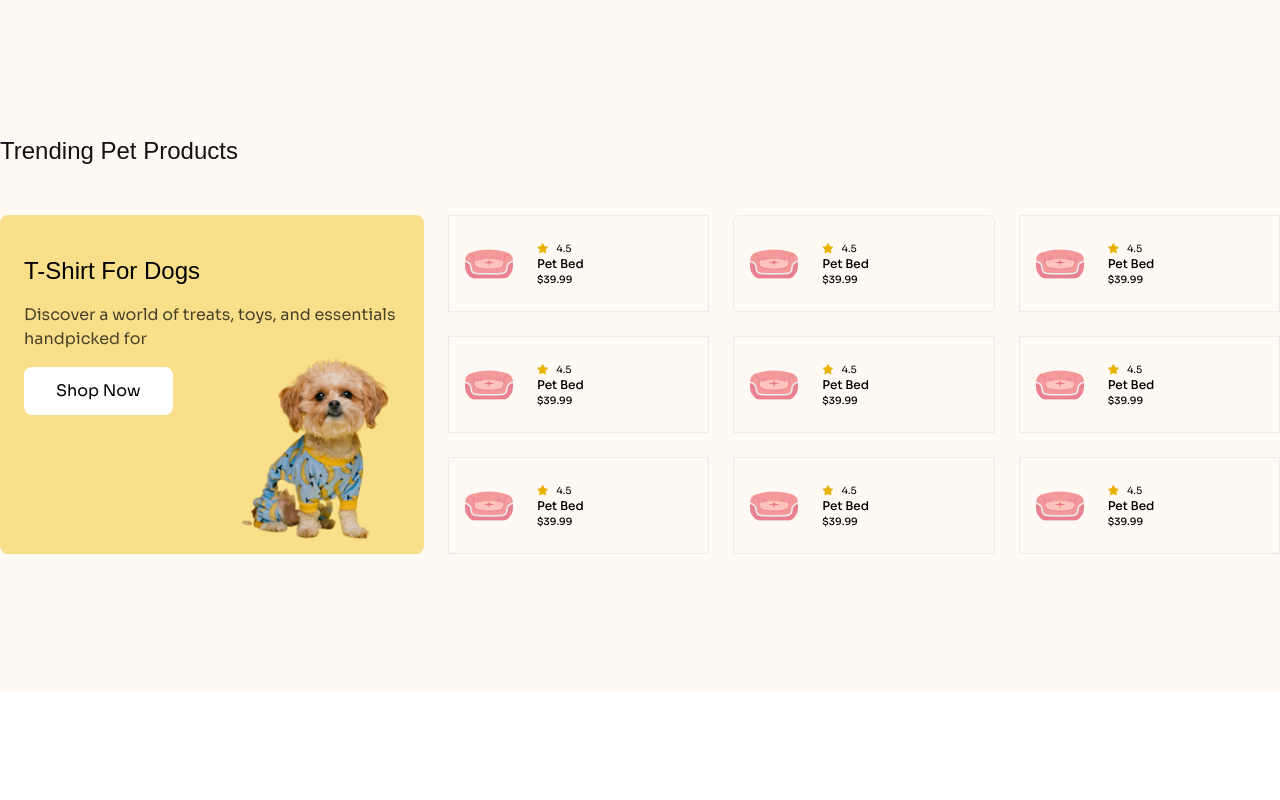
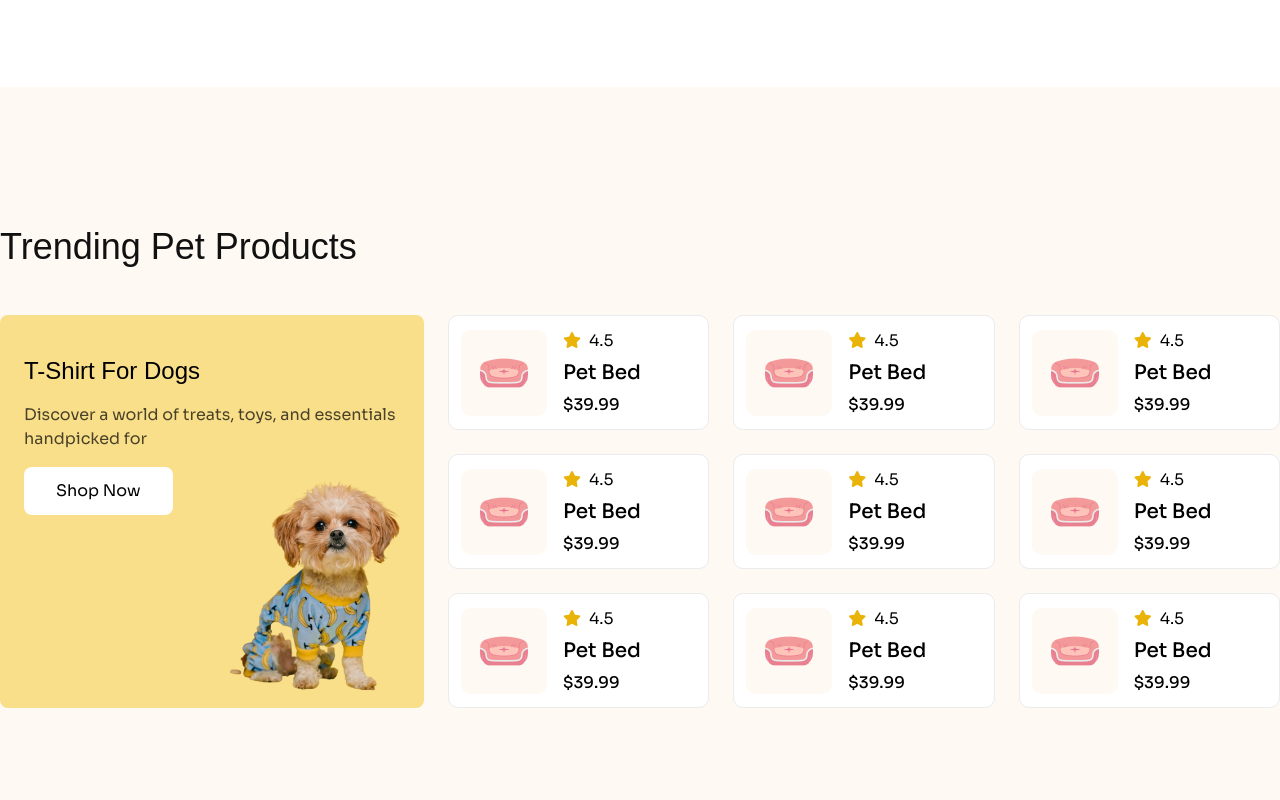
Before and after one commit to Ebadur-Rahman-Shohag/Assignment-03, a plain HTML site: page index.html in a window 1280 px wide. Shown: the part 1480-2280 px from the top of the page. Drawn offline with nearby package versions, Linux system fonts and the light colour scheme; a web font is replaced by a local one.

Commit message:
complete the project

```diff
--- a/index.html
+++ b/index.html
@@ -102,18 +102,18 @@
         <!-- banner details -->
         <div class="relative mt-8 lg:mt-6 px-7 lg:px-0 pb-40 z-10">
           <h1
-            class="font-normal font-adlam lg:leading-[4.56rem] text-3xl lg:text-6xl text-[#111111]"
+            class="font-normal font-adlam lg:leading-[4.56rem] text-3xl lg:text-[56px] text-[#111111]"
           >
             Pamper Your Pet,<br />Because They Deserve<br />the Best
           </h1>
           <p
-            class="max-w-[350px] lg:max-w-[672px] font-sora font-normal lg:leading-9 text-base text-[#111111] mt-3 lg:mt-4 opacity-[0.7]"
+            class="max-w-[350px] lg:max-w-[672px] font-sora font-normal lg:leading-9 text-base lg:text-xl text-[#111111] mt-3 lg:mt-4 opacity-[0.7]"
           >
             Discover a world of treats, toys, and essentials handpicked for your
             furry friends. Shop now and make tails wag with joy!
           </p>
           <button
-            class="mt-3 lg:mt-6 px-7 py-3 font-sora font-normal text-base bg-[#FFDC26] rounded-lg"
+            class="mt-3 lg:mt-6 px-7 py-3 font-sora font-normal text-base lg:text-xl bg-[#FFDC26] rounded-lg animate-bounce"
           >
             Find a pet
           </button>
@@ -130,8 +130,10 @@
         </div> -->
       </section>
       <!-- Categories Section -->
-      <section class="w-full max-w-[1320px] mx-auto mt-14 px-7 lg:px-0">
-        <h1 class="font-adlam font-normal text-2xl text-[#111111]">
+      <section
+        class="w-full max-w-[1320px] mx-auto mt-14 lg:mt-[140px] px-7 lg:px-0"
+      >
+        <h1 class="font-adlam font-normal text-2xl lg:text-4xl text-[#111111]">
           Browse By Categories
         </h1>
         <!-- card container -->
@@ -216,7 +218,9 @@
       <section class="w-full lg:bg-[#FFF9F4] mt-14 lg:mt-32 lg:pt-[140px]">
         <!-- container -->
         <div class="w-full max-w-[1320px] mx-auto px-7 lg:px-0 lg:pb-[138px]">
-          <h1 class="font-adlam font-normal text-2xl text-[#111111]">
+          <h1
+            class="font-adlam font-normal text-2xl lg:text-4xl text-[#111111]"
+          >
             Trending Pet Products
           </h1>
           <!-- cards container -->
@@ -256,146 +260,203 @@
             >
               <!-- card -->
               <div
-                class="border border-[#EAEBEC] flex items-center space-x-4 p-2"
+                class="bg-[#FFFFFF] border border-[#EAEBEC] rounded-md lg:rounded-[10px] flex items-center space-x-4 p-3"
               >
-                <div class="bg-[#FFF9F4] p-2 rounded-md">
+                <div
+                  class="bg-[#FFF9F4] p-2 rounded-md lg:rounded-[10px] lg:h-[86px] lg:w-[86px] lg:flex lg:items-center lg:justify-center"
+                >
                   <img src="./c1-assets/pet-couch.png" alt="couch-image" />
                 </div>
-                <div>
+                <div class="space-y-[6px]">
                   <p class="font-sora font-normal text-[10px] space-x-2">
-                    <i class="fa-solid fa-star text-yellow-500"></i
-                    ><span>4.5</span>
+                    <i class="fa-solid fa-star text-yellow-500 text-[10px] lg:text-base"></i
+                    ><span
+                      class="font-sora font-normal text-[10px] lg:text-base"
+                      >4.5</span
+                    >
                   </p>
-                  <h3 class="font-sora font-medium text-xs">Pet Bed</h3>
-                  <p class="font-sora font-medium text-[10px]">$39.99</p>
+                  <h3 class="font-sora font-medium text-xs lg:text-xl">
+                    Pet Bed
+                  </h3>
+                  <p class="font-sora font-medium text-[10px] lg:text-base">
+                    $39.99
+                  </p>
                 </div>
               </div>
               <!-- card -->
               <div
-                class="border border-[#EAEBEC] rounded-md flex items-center space-x-4 p-2"
+                class="bg-[#FFFFFF] border border-[#EAEBEC] rounded-md lg:rounded-[10px] flex items-center space-x-4 p-3"
               >
-                <div class="bg-[#FFF9F4] p-2 rounded-md">
+                <div
+                  class="bg-[#FFF9F4] p-2 rounded-md lg:rounded-[10px] lg:h-[86px] lg:w-[86px] lg:flex lg:items-center lg:justify-center"
+                >
                   <img src="./c1-assets/pet-couch.png" alt="couch-image" />
                 </div>
-                <div>
+                <div class="space-y-[6px]">
                   <p class="font-sora font-normal text-[10px] space-x-2">
-                    <i class="fa-solid fa-star text-yellow-500"></i
-                    ><span>4.5</span>
+                    <i class="fa-solid fa-star text-yellow-500 text-[10px] lg:text-base"></i
+                    ><span class="font-sora font-normal text-[10px] lg:text-base">4.5</span>
                   </p>
-                  <h3 class="font-sora font-medium text-xs">Pet Bed</h3>
-                  <p class="font-sora font-medium text-[10px]">$39.99</p>
+                  <h3 class="font-sora font-medium text-xs lg:text-xl">
+                    Pet Bed
+                  </h3>
+                  <p class="font-sora font-medium text-[10px] lg:text-base">
+                    $39.99
+                  </p>
                 </div>
               </div>
               <!-- card -->
               <div
-                class="border border-[#EAEBEC] flex items-center space-x-4 p-2"
+                class="bg-[#FFFFFF] border border-[#EAEBEC] rounded-md lg:rounded-[10px] flex items-center space-x-4 p-3"
               >
-                <div class="bg-[#FFF9F4] p-2 rounded-md">
+                <div
+                  class="bg-[#FFF9F4] p-2 rounded-md lg:rounded-[10px] lg:h-[86px] lg:w-[86px] lg:flex lg:items-center lg:justify-center"
+                >
                   <img src="./c1-assets/pet-couch.png" alt="couch-image" />
                 </div>
-                <div>
+                <div class="space-y-[6px]">
                   <p class="font-sora font-normal text-[10px] space-x-2">
-                    <i class="fa-solid fa-star text-yellow-500"></i
-                    ><span>4.5</span>
+                    <i class="fa-solid fa-star text-yellow-500 text-[10px] lg:text-base"></i
+                    ><span class="font-sora font-normal text-[10px] lg:text-base">4.5</span>
                   </p>
-                  <h3 class="font-sora font-medium text-xs">Pet Bed</h3>
-                  <p class="font-sora font-medium text-[10px]">$39.99</p>
+                  <h3 class="font-sora font-medium text-xs lg:text-xl">
+                    Pet Bed
+                  </h3>
+                  <p class="font-sora font-medium text-[10px] lg:text-base">
+                    $39.99
+                  </p>
                 </div>
               </div>
               <!-- card -->
               <div
-                class="border border-[#EAEBEC] flex items-center space-x-4 p-2"
+                class="bg-[#FFFFFF] border border-[#EAEBEC] rounded-md lg:rounded-[10px] flex items-center space-x-4 p-3"
               >
-                <div class="bg-[#FFF9F4] p-2 rounded-md">
+                <div
+                  class="bg-[#FFF9F4] p-2 rounded-md lg:rounded-[10px] lg:h-[86px] lg:w-[86px] lg:flex lg:items-center lg:justify-center"
+                >
                   <img src="./c1-assets/pet-couch.png" alt="couch-image" />
                 </div>
-                <div>
+                <div class="space-y-[6px]">
                   <p class="font-sora font-normal text-[10px] space-x-2">
-                    <i class="fa-solid fa-star text-yellow-500"></i
-                    ><span>4.5</span>
+                    <i class="fa-solid fa-star text-yellow-500 text-[10px] lg:text-base"></i
+                    ><span class="font-sora font-normal text-[10px] lg:text-base">4.5</span>
                   </p>
-                  <h3 class="font-sora font-medium text-xs">Pet Bed</h3>
-                  <p class="font-sora font-medium text-[10px]">$39.99</p>
+                  <h3 class="font-sora font-medium text-xs lg:text-xl">
+                    Pet Bed
+                  </h3>
+                  <p class="font-sora font-medium text-[10px] lg:text-base">
+                    $39.99
+                  </p>
                 </div>
               </div>
               <!-- card -->
               <div
-                class="border border-[#EAEBEC] flex items-center space-x-4 p-2"
+                class="bg-[#FFFFFF] border border-[#EAEBEC] rounded-md lg:rounded-[10px] flex items-center space-x-4 p-3"
               >
-                <div class="bg-[#FFF9F4] p-2 rounded-md">
+                <div
+                  class="bg-[#FFF9F4] p-2 rounded-md lg:rounded-[10px] lg:h-[86px] lg:w-[86px] lg:flex lg:items-center lg:justify-center"
+                >
                   <img src="./c1-assets/pet-couch.png" alt="couch-image" />
                 </div>
-                <div>
+                <div class="space-y-[6px]">
                   <p class="font-sora font-normal text-[10px] space-x-2">
-                    <i class="fa-solid fa-star text-yellow-500"></i
-                    ><span>4.5</span>
+                    <i class="fa-solid fa-star text-yellow-500 text-[10px] lg:text-base"></i
+                    ><span class="font-sora font-normal text-[10px] lg:text-base">4.5</span>
                   </p>
-                  <h3 class="font-sora font-medium text-xs">Pet Bed</h3>
-                  <p class="font-sora font-medium text-[10px]">$39.99</p>
+                  <h3 class="font-sora font-medium text-xs lg:text-xl">
+                    Pet Bed
+                  </h3>
+                  <p class="font-sora font-medium text-[10px] lg:text-base">
+                    $39.99
+                  </p>
                 </div>
               </div>
               <!-- card -->
               <div
-                class="border border-[#EAEBEC] flex items-center space-x-4 p-2"
+                class="bg-[#FFFFFF] border border-[#EAEBEC] rounded-md lg:rounded-[10px] flex items-center space-x-4 p-3"
               >
-                <div class="bg-[#FFF9F4] p-2 rounded-md">
+                <div
+                  class="bg-[#FFF9F4] p-2 rounded-md lg:rounded-[10px] lg:h-[86px] lg:w-[86px] lg:flex lg:items-center lg:justify-center"
+                >
                   <img src="./c1-assets/pet-couch.png" alt="couch-image" />
                 </div>
-                <div>
+                <div class="space-y-[6px]">
                   <p class="font-sora font-normal text-[10px] space-x-2">
-                    <i class="fa-solid fa-star text-yellow-500"></i
-                    ><span>4.5</span>
+                    <i class="fa-solid fa-star text-yellow-500 text-[10px] lg:text-base"></i
+                    ><span class="font-sora font-normal text-[10px] lg:text-base">4.5</span>
                   </p>
-                  <h3 class="font-sora font-medium text-xs">Pet Bed</h3>
-                  <p class="font-sora font-medium text-[10px]">$39.99</p>
+                  <h3 class="font-sora font-medium text-xs lg:text-xl">
+                    Pet Bed
+                  </h3>
+                  <p class="font-sora font-medium text-[10px] lg:text-base">
+                    $39.99
+                  </p>
                 </div>
               </div>
               <!-- card -->
               <div
-                class="border border-[#EAEBEC] flex items-center space-x-4 p-2"
+                class="bg-[#FFFFFF] border border-[#EAEBEC] rounded-md lg:rounded-[10px] flex items-center space-x-4 p-3"
               >
-                <div class="bg-[#FFF9F4] p-2 rounded-md">
+                <div
+                  class="bg-[#FFF9F4] p-2 rounded-md lg:rounded-[10px] lg:h-[86px] lg:w-[86px] lg:flex lg:items-center lg:justify-center"
+                >
                   <img src="./c1-assets/pet-couch.png" alt="couch-image" />
                 </div>
-                <div>
+                <div class="space-y-[6px]">
                   <p class="font-sora font-normal text-[10px] space-x-2">
-                    <i class="fa-solid fa-star text-yellow-500"></i
-                    ><span>4.5</span>
+                    <i class="fa-solid fa-star text-yellow-500 text-[10px] lg:text-base"></i
+                    ><span class="font-sora font-normal text-[10px] lg:text-base">4.5</span>
                   </p>
-                  <h3 class="font-sora font-medium text-xs">Pet Bed</h3>
-                  <p class="font-sora font-medium text-[10px]">$39.99</p>
+                  <h3 class="font-sora font-medium text-xs lg:text-xl">
+                    Pet Bed
+                  </h3>
+                  <p class="font-sora font-medium text-[10px] lg:text-base">
+                    $39.99
+                  </p>
                 </div>
               </div>
               <!-- card -->
               <div
-                class="border border-[#EAEBEC] flex items-center space-x-4 p-2"
+                class="bg-[#FFFFFF] border border-[#EAEBEC] rounded-md lg:rounded-[10px] flex items-center space-x-4 p-3"
               >
-                <div class="bg-[#FFF9F4] p-2 rounded-md">
+                <div
+                  class="bg-[#FFF9F4] p-2 rounded-md lg:rounded-[10px] lg:h-[86px] lg:w-[86px] lg:flex lg:items-center lg:justify-center"
+                >
                   <img src="./c1-assets/pet-couch.png" alt="couch-image" />
                 </div>
-                <div>
+                <div class="space-y-[6px]">
                   <p class="font-sora font-normal text-[10px] space-x-2">
-                    <i class="fa-solid fa-star text-yellow-500"></i
-                    ><span>4.5</span>
+                    <i class="fa-solid fa-star text-yellow-500 text-[10px] lg:text-base"></i
+                    ><span class="font-sora font-normal text-[10px] lg:text-base">4.5</span>
                   </p>
-                  <h3 class="font-sora font-medium text-xs">Pet Bed</h3>
-                  <p class="font-sora font-medium text-[10px]">$39.99</p>
+                  <h3 class="font-sora font-medium text-xs lg:text-xl">
+                    Pet Bed
+                  </h3>
+                  <p class="font-sora font-medium text-[10px] lg:text-base">
+                    $39.99
+                  </p>
                 </div>
               </div>
               <!-- card -->
               <div
-                class="hidden lg:flex border border-[#EAEBEC] lg:items-center lg:space-x-4 lg:p-2"
+                class="bg-[#FFFFFF] hidden lg:flex border border-[#EAEBEC] rounded-md lg:rounded-[10px] items-center space-x-4 p-3"
               >
-                <div class="bg-[#FFF9F4] p-2 rounded-md">
+                <div
+                  class="bg-[#FFF9F4] p-2 rounded-md lg:rounded-[10px] lg:h-[86px] lg:w-[86px] lg:flex lg:items-center lg:justify-center"
+                >
                   <img src="./c1-assets/pet-couch.png" alt="couch-image" />
                 </div>
-                <div>
+                <div class="space-y-[6px]">
                   <p class="font-sora font-normal text-[10px] space-x-2">
-                    <i class="fa-solid fa-star text-yellow-500"></i
-                    ><span>4.5</span>
+                    <i class="fa-solid fa-star text-yellow-500 text-[10px] lg:text-base"></i
+                    ><span class="font-sora font-normal text-[10px] lg:text-base">4.5</span>
                   </p>
-                  <h3 class="font-sora font-medium text-xs">Pet Bed</h3>
-                  <p class="font-sora font-medium text-[10px]">$39.99</p>
+                  <h3 class="font-sora font-medium text-xs lg:text-xl">
+                    Pet Bed
+                  </h3>
+                  <p class="font-sora font-medium text-[10px] lg:text-base">
+                    $39.99
+                  </p>
                 </div>
               </div>
             </div>
@@ -404,7 +465,7 @@
       </section>
       <!-- price section -->
       <section
-        class="w-full max-w-[1320px] mx-auto mt-14 lg:mt-32 px-7 lg:px-0"
+        class="w-full max-w-[1320px] mx-auto mt-14 lg:mt-[140px] px-7 lg:px-0"
       >
         <h1 class="font-adlam font-normal text-2xl lg:text-4xl text-[#111111]">
           Everyday low price
@@ -436,7 +497,7 @@
               </h3>
             </div>
             <div
-              class="w-1/2 h-3/4 lg:h-full absolute bottom-0 right-[10%] lg:right-0"
+              class="w-1/2 h-3/4 lg:h-full absolute bottom-0 right-0"
             >
               <img
                 class="w-full h-full object-cover"
@@ -458,7 +519,7 @@
               $7.99
             </h2>
             <div
-              class="w-1/2 h-3/4 lg:[90%] absolute bottom-[5%] lg:bottom-0 right-[10%]"
+              class="w-1/2 h-3/4 lg:[90%] absolute bottom-[5%] lg:-bottom-[5%] right-0"
             >
               <img src="./c1-assets/cute-pet-mid.png" alt="small dog" />
             </div>
@@ -468,7 +529,7 @@
 
       <!-- image gallery section -->
       <section
-        class="w-full max-w-[1320px] mx-auto mt-14 lg:mt-32 px-7 lg:px-0"
+        class="w-full max-w-[1320px] mx-auto mt-14 lg:mt-[140px] px-7 lg:px-0"
       >
         <h1 class="font-adlam font-normal text-2xl lg:text-4xl text-[#111111]">
           Choose your pet
@@ -478,32 +539,32 @@
           class="grid grid-cols-1 py-4 lg:grid-cols-5 lg:grid-rows-2 gap-4 lg:gap-6 mt-6 lg:mt-12 lg:px-0"
         >
           <img
-            class="shadow-lg rounded-lg w-full h-full min-h-[400px] object-cover lg:col-span-2 lg:row-span-2"
+            class="shadow-lg rounded-lg w-full h-full min-h-[400px] object-cover lg:col-span-2 lg:row-span-2 lg:transition lg:delay-150 lg:duration-300 lg:ease-in-out lg:hover:-translate-y-1 lg:hover:scale-110"
             src="./images/cat-image-3.jpg"
             alt=""
           />
           <img
-            class="shadow-lg rounded-lg w-full h-auto min-h-[400px] object-cover"
+            class="shadow-lg rounded-lg w-full h-auto min-h-[400px] object-cover lg:transition lg:delay-150 lg:duration-300 lg:ease-in-out lg:hover:-translate-y-1 lg:hover:scale-110"
             src="./images/cat-image-4.jpg"
             alt=""
           />
           <img
-            class="shadow-lg rounded-lg w-full h-auto min-h-[400px] object-cover"
+            class="shadow-lg rounded-lg w-full h-auto min-h-[400px] object-cover lg:transition lg:delay-150 lg:duration-300 lg:ease-in-out lg:hover:-translate-y-1 lg:hover:scale-110"
             src="./images/cat-image-1.jpg"
             alt=""
           />
           <img
-            class="shadow-lg rounded-lg w-full h-auto min-h-[400px] object-cover"
+            class="shadow-lg rounded-lg w-full h-auto min-h-[400px] object-cover lg:transition lg:delay-150 lg:duration-300 lg:ease-in-out lg:hover:-translate-y-1 lg:hover:scale-110"
             src="./images/dog-image-1.jpg"
             alt=""
           />
           <img
-            class="shadow-lg rounded-lg w-full h-auto min-h-[400px] object-cover"
+            class="shadow-lg rounded-lg w-full h-auto min-h-[400px] object-cover lg:transition lg:delay-150 lg:duration-300 lg:ease-in-out lg:hover:-translate-y-1 lg:hover:scale-110"
             src="./images/cat-image-2.jpg"
             alt=""
           />
           <img
-            class="shadow-lg rounded-lg w-full min-h-[400px] object-cover lg:col-span-2"
+            class="shadow-lg rounded-lg w-full min-h-[400px] object-cover lg:col-span-2 lg:transition lg:delay-150 lg:duration-300 lg:ease-in-out lg:hover:-translate-y-1 lg:hover:scale-110"
             src="./images/dog-image-2.jpg"
             alt=""
           />
@@ -511,7 +572,7 @@
       </section>
 
       <!-- News Section -->
-      <section class="w-full mt-14 px-7 lg:px-0 relative z-20">
+      <section class="w-full mt-14 lg:mt-[140px] px-7 lg:px-0 relative z-20">
         <!-- container -->
         <div
           class="bg-[#FFF9F4] w-full lg:min-h-[491px] max-w-[1320px] mx-auto flex flex-col lg:flex-row justify-center lg:justify-start items-center text-center lg:text-left lg:space-x-28"
@@ -536,13 +597,13 @@
             </p>
             <div class="flex flex-col px-4 lg:px-0">
               <input
-                class="font-sora font-normal text-xs lg:text-base text-[#C4C4C4] py-4 px-2 mt-5 rounded-md bg-white"
+                class="font-sora font-normal text-[14px] lg:text-base text-[#C4C4C4] py-4 px-2 mt-5 rounded-md bg-white"
                 type="text"
                 placeholder="Enter email"
               />
-              <div>
+              <div class="mt-3 lg:mt-[38px] mb-8 lg:mb-[134px]">
                 <button
-                  class="w-[121px] mt-3 lg:mt-6 px-6 py-3 font-sora font-normal text-base bg-[#FFDC26] rounded-lg mb-8 lg:mb-0"
+                class="bg-[#FFDC26]  px-6 lg:px-[30px] py-2 lg:py-[10px] rounded-md lgrounded-lg text-center font-sora font-normal text-[14px] lg:text-xl "
                 >
                   Subscribe
                 </button>
@@ -554,11 +615,11 @@
     </main>
     <!-- footer section -->
     <footer
-      class="bg-[#FFDC2680] w-full flex flex-col justify-end z-10 -mt-72 py-16"
+      class="bg-[#FFDC2680] w-full flex flex-col justify-end z-10 -mt-72 lg:-mt-60 py-16 lg:pb-[140px]"
     >
       <!-- container -->
       <div
-        class="mt-[356px] px-7 lg:px-0 lg:max-w-[1320px] lg:ml-auto lg:mr-auto lg:flex lg:items-center lg:space-x-96"
+        class="mt-[356px] px-7 lg:px-0 lg:w-full lg:max-w-[1320px] lg:ml-auto lg:mr-auto lg:flex lg:items-center lg:justify-between"
       >
         <!-- left section -->
         <div>
```
